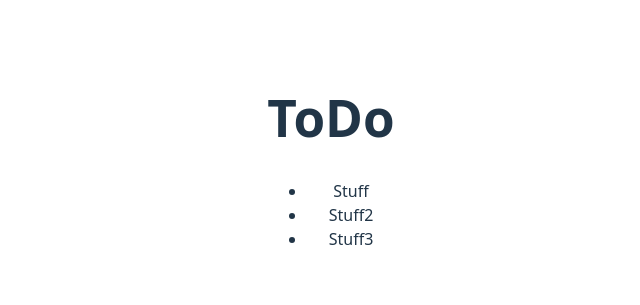
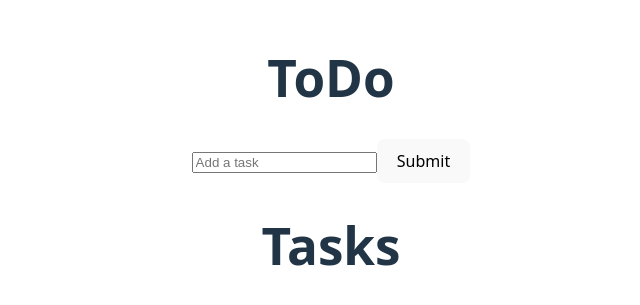
Before and after one commit to Hythei/mongoreact-todo, a React (Vite) app in the folder client/: page / in a window 1280 px wide. Shown: the part 239-544 px from the top of the page, without its empty margins (309-949 px from the left). Built offline with nearby package versions, Linux system fonts and the light colour scheme.

Commit message:
Renamed some of the components and moved them to their own, dedicated directory

```diff
--- a/client/src/App.jsx
+++ b/client/src/App.jsx
@@ -1,8 +1,9 @@
 /*import { useState, useEffect } from "react";*/
 import "./App.css";
 /*import axios from "axios";*/
-import Header from "./Header.jsx";
-import ToDo_Div from "./ToDo_Div.jsx";
+import Header from "./components/Header.jsx";
+import Form from "./components/Form.jsx";
+import Tasks from "./components/Tasks.jsx";
 
 function App() {
 /*  const [array, setArray] = useState( [] );
@@ -21,7 +22,8 @@ function App() {
   return (
       <>
           <Header />
-          <ToDo_Div />
+          <Form />
+          <Tasks />
       </>
   )
 }
--- a/client/src/Header.jsx
+++ /dev/null
@@ -1,16 +0,0 @@
-
-function Header(){
-
-    return(
-        <>
-            <h1>ToDo</h1>
-            <ul>
-                <li>Stuff</li>
-                <li>Stuff2</li>
-                <li>Stuff3</li>
-            </ul>
-        </>
-    )
-}
-
-export default Header;
--- /dev/null
+++ b/client/src/components/Form.jsx
@@ -0,0 +1,26 @@
+// This thing will focus on creating a new task
+
+
+function Form(){
+    const handleSubmit = (event) => {
+        event.preventDefault();
+        event.target.reset();
+    };
+    return(
+        <form className="form" onSubmit={handleSubmit}>
+            <label htmlFor="task">
+                <input
+                    type="text"
+                    name="task"
+                    id="task"
+                    placeholder="Add a task"
+                />
+            </label>
+            <button>
+                <span className="visually-hidden">Submit</span>
+            </button>
+        </form>
+    )
+}
+
+export default Form;
--- /dev/null
+++ b/client/src/components/Header.jsx
@@ -0,0 +1,11 @@
+// Consider adding login/logout options here later on
+function Header(){
+
+    return(
+        <>
+            <h1>ToDo</h1>
+        </>
+    )
+}
+
+export default Header;
--- /dev/null
+++ b/client/src/components/Tasks.jsx
@@ -0,0 +1,10 @@
+
+function Tasks(){
+    return(
+        <>
+            <h1>Tasks</h1>
+        </>
+    )
+}
+
+export default Tasks;
```
Also changed, not shown: client/src/ToDo_Div.jsx (deleted, +0 -11 lines).
